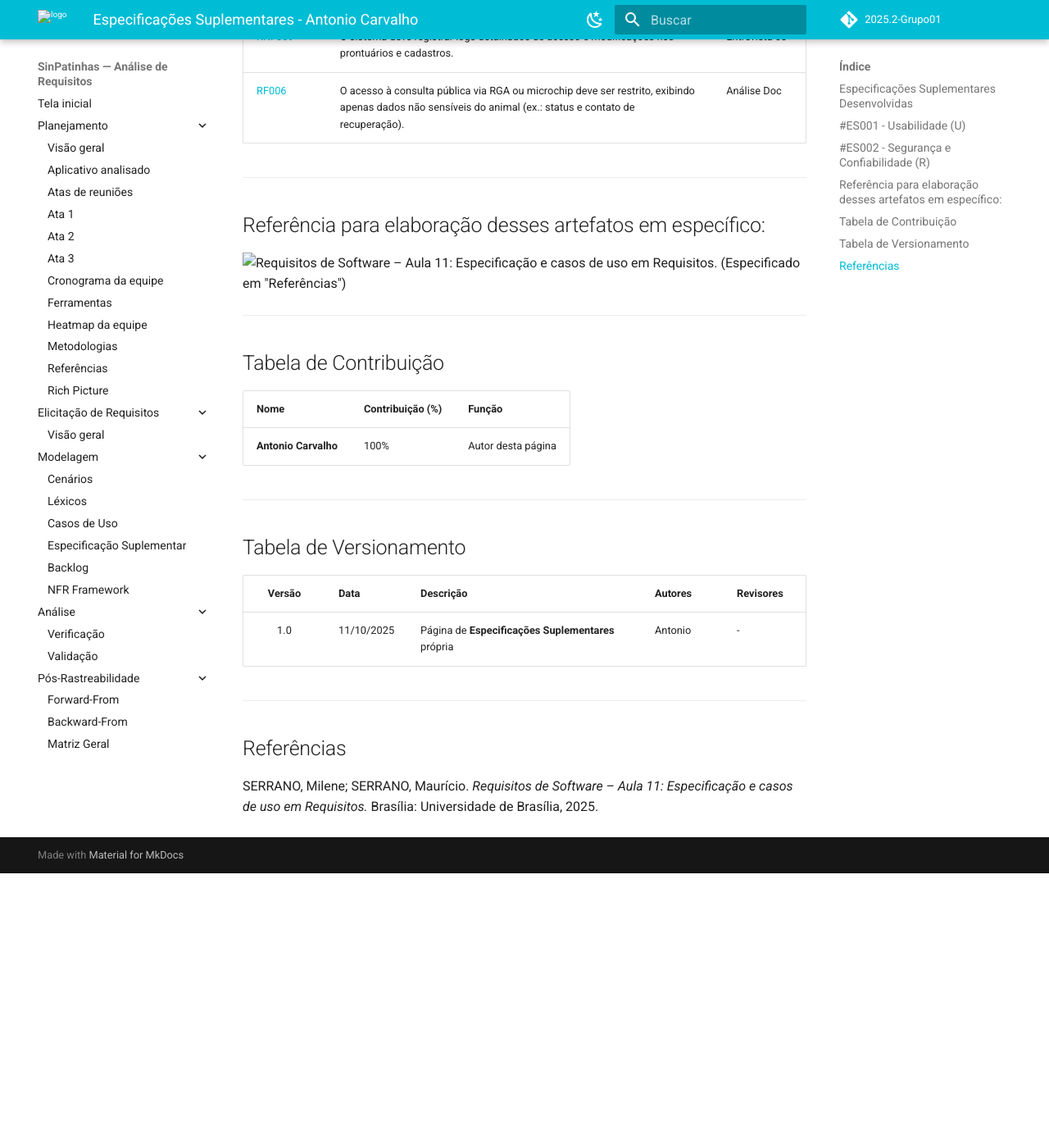
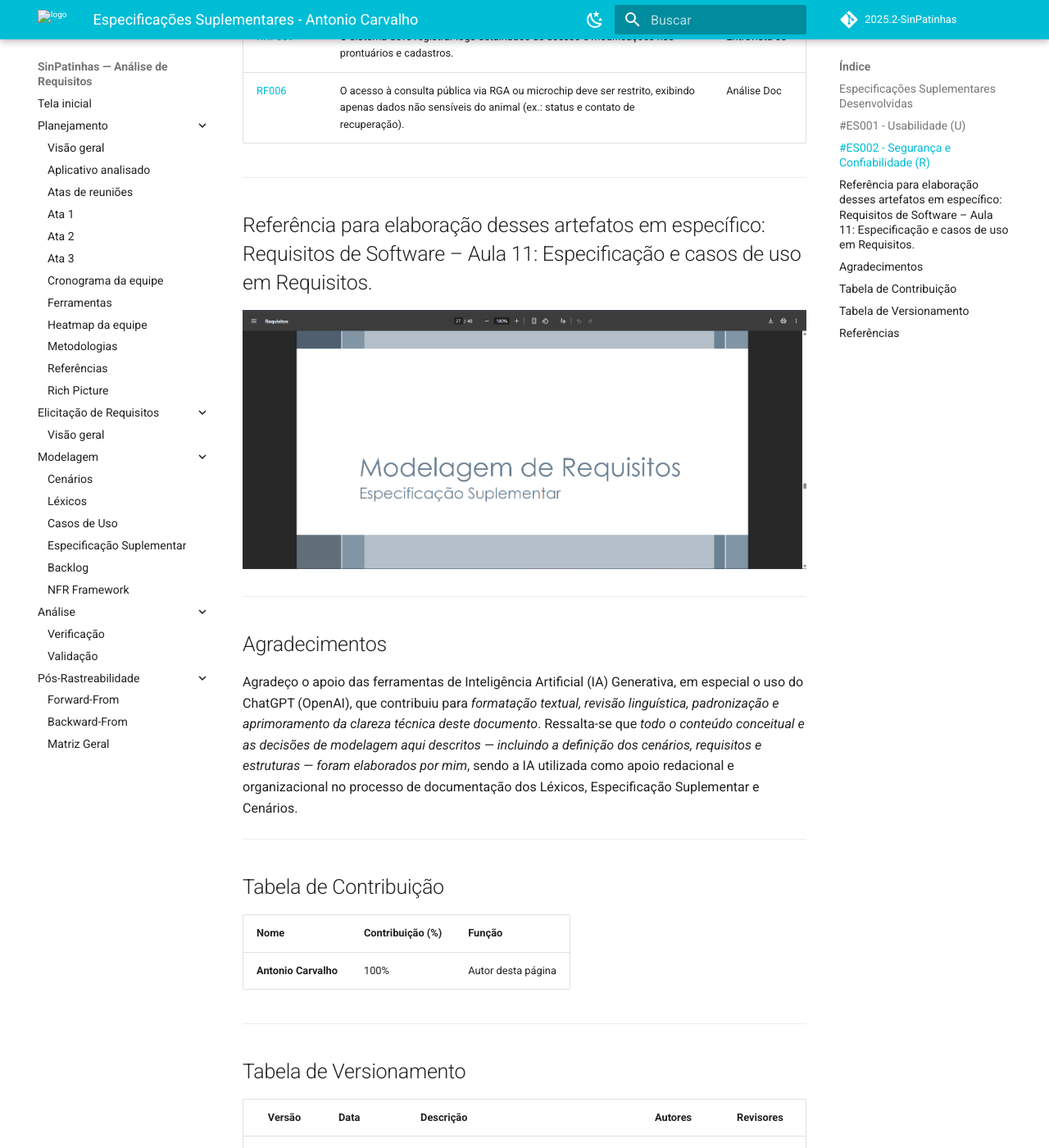
Before and after one commit to Requisitos-de-Software/2025.2-SinPatinhas, an MkDocs documentation site: the page built from docs/modelagem/gravacoes/antonio/especificacao.md, in a window 1280 px wide and 1400 px high, scrolled down 1776 px. Shown: the whole window at 82% size. Built offline with MkDocs 1.6.1 and Material for MkDocs 9.7.7, drawn with Linux system fonts in a browser that asks for light colours; comment, search, counter and statistics services are not loaded; before the commit the page ends 2841 px from its top, so only the background shows below that.

Commit message:
fix(rotas): Linkando rotas.

```diff
--- a/docs/modelagem/gravacoes/antonio/especificacao.md
+++ b/docs/modelagem/gravacoes/antonio/especificacao.md
@@ -21,12 +21,12 @@
 
 | **ID** | **Descrição** | **Rastreamento** |
 |:-------|:---------------|:-----------------|
-| [RNF003](#rnf003) | A interface deve ser intuitiva para cidadãos, facilitando o uso por pessoas de diferentes níveis de afinidade tecnológica. | Análise Doc |
-| [RNF005](#rnf005) | O sistema deve suportar os navegadores principais e ser responsivo em dispositivos móveis (prioridade no mobile). | Análise Doc |
-| [RNF001](#rnf001) (E1) | O sistema deve ser fácil e intuitivo de operar. | Entrevista 01 |
-| [RNF002](#rnf002) (E1) | O layout deve ser limpo e organizado. | Entrevista 01 |
-| [RF012](#rf012) | O sistema deve permitir login integrado via Gov.br, possibilitando autenticação única e segura para tutores e profissionais. | Análise Doc |
-| [RF013](#rf013) | O sistema deve habilitar preenchimento automático de dados pessoais do tutor (quando autorizado via Gov.br), reduzindo a duplicidade e agilizando a entrada de dados. | Análise Doc |
+| [RNF003](../../elicitacao/tecnicas_elicitacao/requisitos_elicitados.md#rnf003) | A interface deve ser intuitiva para cidadãos, facilitando o uso por pessoas de diferentes níveis de afinidade tecnológica. | Análise Doc |
+| [RNF005](../../elicitacao/tecnicas_elicitacao/requisitos_elicitados.md#rnf005) | O sistema deve suportar os navegadores principais e ser responsivo em dispositivos móveis (prioridade no mobile). | Análise Doc |
+| [RNF001](../../elicitacao/tecnicas_elicitacao/requisitos_elicitados.md#rnf001) (E1) | O sistema deve ser fácil e intuitivo de operar. | Entrevista 01 |
+| [RNF002](../../elicitacao/tecnicas_elicitacao/requisitos_elicitados.md#rnf002) (E1) | O layout deve ser limpo e organizado. | Entrevista 01 |
+| [RF012](../../elicitacao/tecnicas_elicitacao/requisitos_elicitados.md#rf012) | O sistema deve permitir login integrado via Gov.br, possibilitando autenticação única e segura para tutores e profissionais. | Análise Doc |
+| [RF013](../../elicitacao/tecnicas_elicitacao/requisitos_elicitados.md#rf013) | O sistema deve habilitar preenchimento automático de dados pessoais do tutor (quando autorizado via Gov.br), reduzindo a duplicidade e agilizando a entrada de dados. | Análise Doc |
 
 ---
 
@@ -43,21 +43,27 @@
 
 | **ID** | **Descrição** | **Rastreamento** |
 |:-------|:---------------|:-----------------|
-| [RNF001](#rnf001) | O sistema deve estar em total conformidade com a Lei Geral de Proteção de Dados (LGPD). | Análise Doc |
-| [RNF003](#rnf003) (E1) | O sistema deve garantir a fidelidade contra perda de dados. | Entrevista 01 |
-| [RNF003](#rnf003) (E3) | O sistema deve evitar perda de dados e garantir cópias de segurança automáticas. | Entrevista 03 |
-| [RNF002](#rnf002) (E3) | O sistema deve alertar o usuário sobre tentativas de acesso não autorizado, similar a sistemas bancários. | Entrevista 03 |
-| [RNF009](#rnf009) | O sistema deve registrar logs detalhados de acesso e modificações nos prontuários e cadastros. | Entrevista 03 |
-| [RF006](#rf006) | O acesso à consulta pública via RGA ou microchip deve ser restrito, exibindo apenas dados não sensíveis do animal (ex.: status e contato de recuperação). | Análise Doc |
+| [RNF001](../../elicitacao/tecnicas_elicitacao/requisitos_elicitados.md#rnf001) | O sistema deve estar em total conformidade com a Lei Geral de Proteção de Dados (LGPD). | Análise Doc |
+| [RNF003](../../elicitacao/tecnicas_elicitacao/requisitos_elicitados.md#rnf003) (E1) | O sistema deve garantir a fidelidade contra perda de dados. | Entrevista 01 |
+| [RNF003](../../elicitacao/tecnicas_elicitacao/requisitos_elicitados.md#rnf003) (E3) | O sistema deve evitar perda de dados e garantir cópias de segurança automáticas. | Entrevista 03 |
+| [RNF002](../../elicitacao/tecnicas_elicitacao/requisitos_elicitados.md#rnf002) (E3) | O sistema deve alertar o usuário sobre tentativas de acesso não autorizado, similar a sistemas bancários. | Entrevista 03 |
+| [RNF009](../../elicitacao/tecnicas_elicitacao/requisitos_elicitados.md#rnf009) | O sistema deve registrar logs detalhados de acesso e modificações nos prontuários e cadastros. | Entrevista 03 |
+| [RF006](../../elicitacao/tecnicas_elicitacao/requisitos_elicitados.md#rf006) | O acesso à consulta pública via RGA ou microchip deve ser restrito, exibindo apenas dados não sensíveis do animal (ex.: status e contato de recuperação). | Análise Doc |
 
 ---
 
-## Referência para elaboração desses artefatos em específico:
+## Referência para elaboração desses artefatos em específico: Requisitos de Software – Aula 11: Especificação e casos de uso em Requisitos.
 
-![Requisitos de Software – Aula 11: Especificação e casos de uso em Requisitos. (Especificado em "Referências")](../assets/images/modelagem/antonio_esp_sup.png)
+![Requisitos de Software – Aula 11: Especificação e casos de uso em Requisitos. (Especificado em "Referências")](../../../assets/images/modelagem/antonio_esp_sup.png)
 
 ---
 
+## Agradecimentos
+
+Agradeço o apoio das ferramentas de Inteligência Artificial (IA) Generativa, em especial o uso do ChatGPT (OpenAI), que contribuiu para *formatação textual, revisão linguística, padronização e aprimoramento da clareza técnica deste documento*.
+Ressalta-se que *todo o conteúdo conceitual e as decisões de modelagem aqui descritos — incluindo a definição dos cenários, requisitos e estruturas — foram elaborados por mim*, sendo a IA utilizada como apoio redacional e organizacional no processo de documentação dos Léxicos, Especificação Suplementar e Cenários.
+
+---
 
 ## Tabela de Contribuição
 
--- a/mkdocs.yml
+++ b/mkdocs.yml
@@ -1,6 +1,6 @@
 site_name: SinPatinhas — Análise de Requisitos
-repo_name: 2025.2-Grupo01
-repo_url: "https://github.com/Requisitos-de-Software/2025.2-Grupo01"
+repo_name: 2025.2-SinPatinhas
+repo_url: "https://github.com/Requisitos-de-Software/2025.2-SinPatinhas"
 
 theme:
   name: material
```
Also changed, not shown: docs/modelagem/gravacoes/antonio/caso_de_uso.md (+13 -20 lines), docs/modelagem/gravacoes/antonio/cenarios.md (+20 -9 lines), docs/modelagem/gravacoes/antonio/lexicos.md (+20 -13 lines), docs/assets/images/casos_de_uso-SinPatinhas.png, docs/assets/images/modelagem/entrega_4/antonio_nfr_framework.png (renamed from docs/assets/images/modelagem/antonio_nfr_framework.png), docs/assets/images/modelagem/entrega_4/antonio_product_backlog.png (renamed from docs/assets/images/modelagem/antonio_product_backlog.png), docs/assets/images/modelagem/entrega_4/antonio_user_stories.png (renamed from docs/assets/images/modelagem/antonio_user_stories.png).
